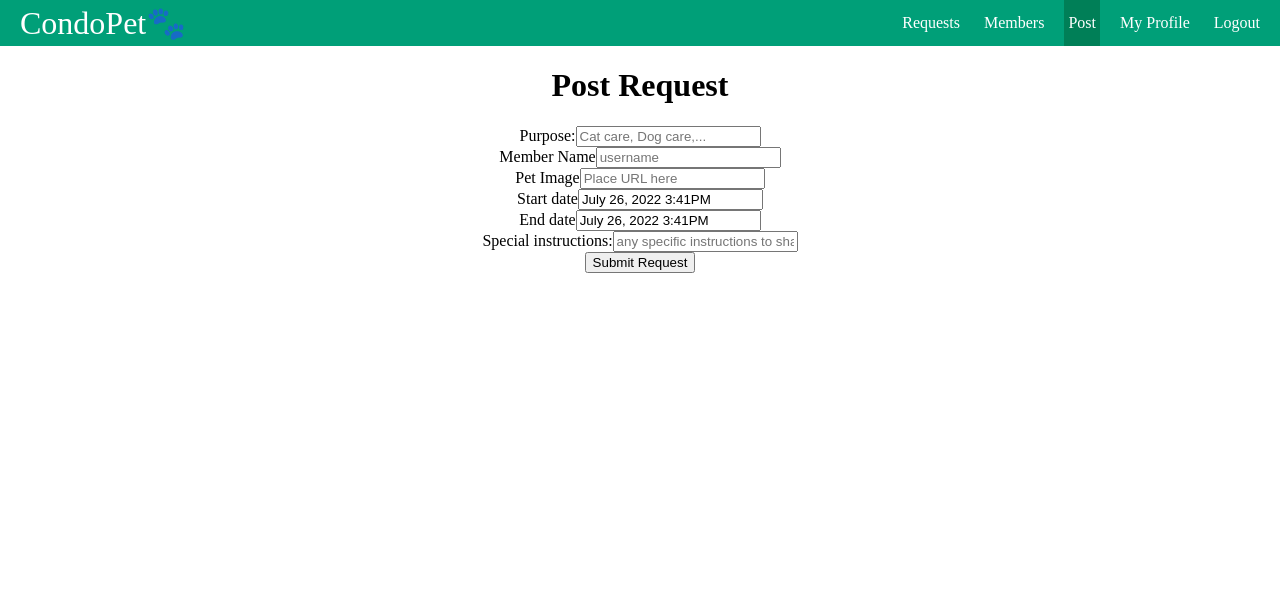
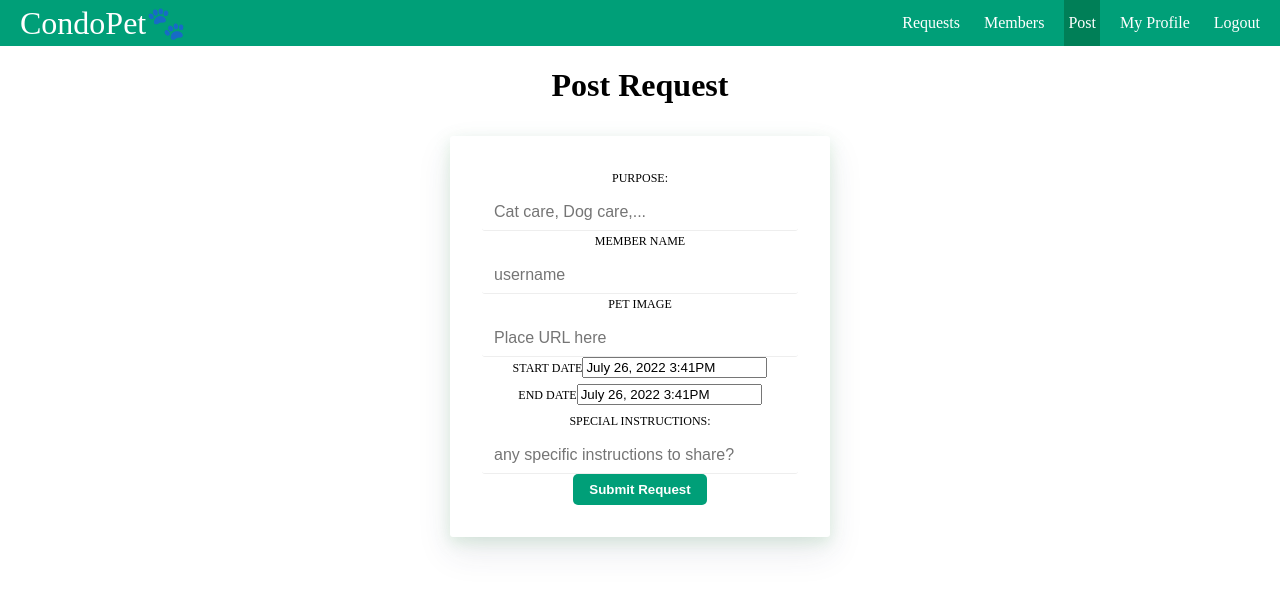
Before and after one commit to CSchadeck/phase5-capstone-project, a React (Create React App) app: page /Post in a window 1280 px wide. Shown: the top 590 px of the page. Built offline with nearby package versions, Linux system fonts and the light colour scheme; no server answers.

Commit message:
some updated css post form base

```diff
--- a/src/components/Home.js
+++ b/src/components/Home.js
@@ -4,7 +4,7 @@ function Home({ user, env }) {
     return <div> <h1>Welcome, {user.username}!</h1>
       <h3> If you would like to help out your neighbors who need the occasional pet sitter, check out the Request page. There you will see posts from pet owners who need help with care for their pets while they are away from home. Do you have a pet? Perhaps someone can return the favor! Head over to the Post page and submit your request for your pet care needs. </h3></div>;
   } else {
-    return <div><h1>Hi There!</h1> <h3>Welcome to CondoPet. A private community board for your residential building or neighborhood. CondoPet is where pet owners and animal lovers alike, and reach out directly to one another for pet sitting needs. </h3> </div>;
+    return <div><h1>Hi There!</h1> <h3>Welcome to CondoPet. A private community board for your residential building or neighborhood. CondoPet is where pet owners and animal lovers alike, can reach out directly to one another for pet sitting needs. </h3> </div>;
   }
 }
 
--- a/src/components/Login.js
+++ b/src/components/Login.js
@@ -57,7 +57,7 @@ export default function Login({ setUser, env }) {
                     onChange={(e) => setPassword(e.target.value)}
                     placeholder="enter password"
                 />
-                <button type="submit">Login</button>
+                <button className="button"  type="submit">Login</button>
                 <Link to="/SignUp">Not a member? Click here to sign up!</Link>
             </form>
         </div>
--- a/src/components/Post.js
+++ b/src/components/Post.js
@@ -42,16 +42,16 @@ export default function Post({ env }) {
         <>
             <h1>Post Request</h1>
 
-            <div className="form_container">
-                <form className="form_field" >
+            <div >
+                <form  >
 
                     <div className='form-block'>
-                        <label htmlFor="title">Purpose:</label>
+                        <label className="form-label" htmlFor="title">Purpose:</label>
                         <input
                             value={title}
                             onChange={(e) => setTitle(e.target.value)}
                             id="title"
-                            className="form_field"
+                            className="form-input"
                             type="text"
                             placeholder="Cat care, Dog care,..."
                             name="title"
@@ -59,12 +59,12 @@ export default function Post({ env }) {
                     </div>
 
                     <div className='form-block'>
-                        <label htmlFor="user_id">Member Name</label>
+                        <label className="form-label"  htmlFor="user_id">Member Name</label>
                         <input
                             value={username}
                             onChange={(e) => setUsername(e.target.value)}
                             id="user_id"
-                            className="form_field"
+                            className="form-input"
                             type="text"
                             placeholder="username"
                             name="user_id"
@@ -72,12 +72,12 @@ export default function Post({ env }) {
                     </div>
 
                     <div className='form-block'>
-                        <label htmlFor="">Pet Image</label>
+                        <label className="form-label"  htmlFor="">Pet Image</label>
                         <input
                             value={image}
                             onChange={(e) => setImage(e.target.value)}
                             id="Image"
-                            className="form_field"
+                            className="form-input"
                             type="text"
                             placeholder="Place URL here"
                             name="Image"
@@ -85,7 +85,7 @@ export default function Post({ env }) {
                     </div>
 
                     <div className='form-block'>
-                        <label>Start date</label>
+                        <label className="form-label" >Start date</label>
                         <DatePicker
                             value={startDate}
                             placeholderText="Select Start Date"
@@ -101,7 +101,7 @@ export default function Post({ env }) {
                     </div>
 
                     <div className='form-block'>
-                        <label>End date</label>
+                        <label className="form-label" >End date</label>
                         <DatePicker
                             value={endDate}
                             placeholderText="Select End Date"
@@ -117,12 +117,12 @@ export default function Post({ env }) {
                     </div>
 
                     <div className='form-block'>
-                        <label htmlFor="">Special instructions:</label>
+                        <label className="form-label"  htmlFor="">Special instructions:</label>
                         <input
                             value={description}
                             onChange={(e) => setDescription(e.target.value)}
                             id="description"
-                            className="form_field"
+                            className="form-input"
                             type="text"
                             placeholder="any specific instructions to share?"
                             name="description"
@@ -130,7 +130,7 @@ export default function Post({ env }) {
                     </div>
 
                     <div className='form-block'>
-                        <button type="submit" onClick={submitRequest}>
+                        <button className="button" type="submit" onClick={submitRequest}>
                             Submit Request
                         </button>
                     </div>
--- a/src/components/SignUp.js
+++ b/src/components/SignUp.js
@@ -83,7 +83,7 @@ function SignUp({ setUser, env }) {
           value={bio}
           onChange={(e) => setBio(e.target.value)}
         />
-        <button type="submit">Sign Up</button>
+        <button className="button"  type="submit">Sign Up</button>
       </form>
     </div>
   );
--- a/src/index.css
+++ b/src/index.css
@@ -58,15 +58,49 @@ nav li:hover{
 }
 /*Post/Request Form*/
 
-.form_container {
-
+form{
+    padding: 2rem;
+    margin-top: 2rem;
+    margin-right: auto;
+    margin-left: auto;
+    max-width: 23.75rem;
+    background-color: #fff;
+    border-radius: 3px;
+    box-shadow: 0 15px 35px rgb(50 50 93 / 10%), 0 5px 15px rgba(187, 229, 193, 0.442);
 }
 
-.form_fields{
+.form-block{
+    padding: 0;
+    border: 0;
+}
+.form-label{
+    display: inline-block;
+    margin-bottom: .5rem;
+    font-size: .75rem;
+    text-transform: uppercase;
+    touch-action: manipulation;
+  }
 
+.form-input{
+    display: block;
+    padding: 0.5rem 0.75rem;
+    width: 100%;
+    font-size: 1rem;
+    line-height: 1.25;
+    color: #55595c;
+    background-color: #fff;
+    background-image: none;
+    background-clip: padding-box;
+    border-top: 0;
+    border-right: 0;
+    border-bottom: 1px solid #eee;
+    border-left: 0;
+    border-radius: 3px;
+    transition: all 0.25s cubic-bezier(0.4, 0, 1, 1);
 }
 
-/*Post/Request Form*/
+
+/*Sig up Form*/
 .sign-up {
 
 }
@@ -99,7 +133,18 @@ nav li:hover{
 
 .request_card_image {}
 
-.accept-button {}
+.button {
+    padding: 8px 16px;
+    border: 0;
+    border-radius: 5px;
+    background-color:#009f78;
+    color: #ffffff;
+    font-weight: bold;
+    cursor: pointer;
+}
+.button:hover{
+    background-color:#95f3db;
+}
 
 /*Requests Page*/
 .request {}
```
